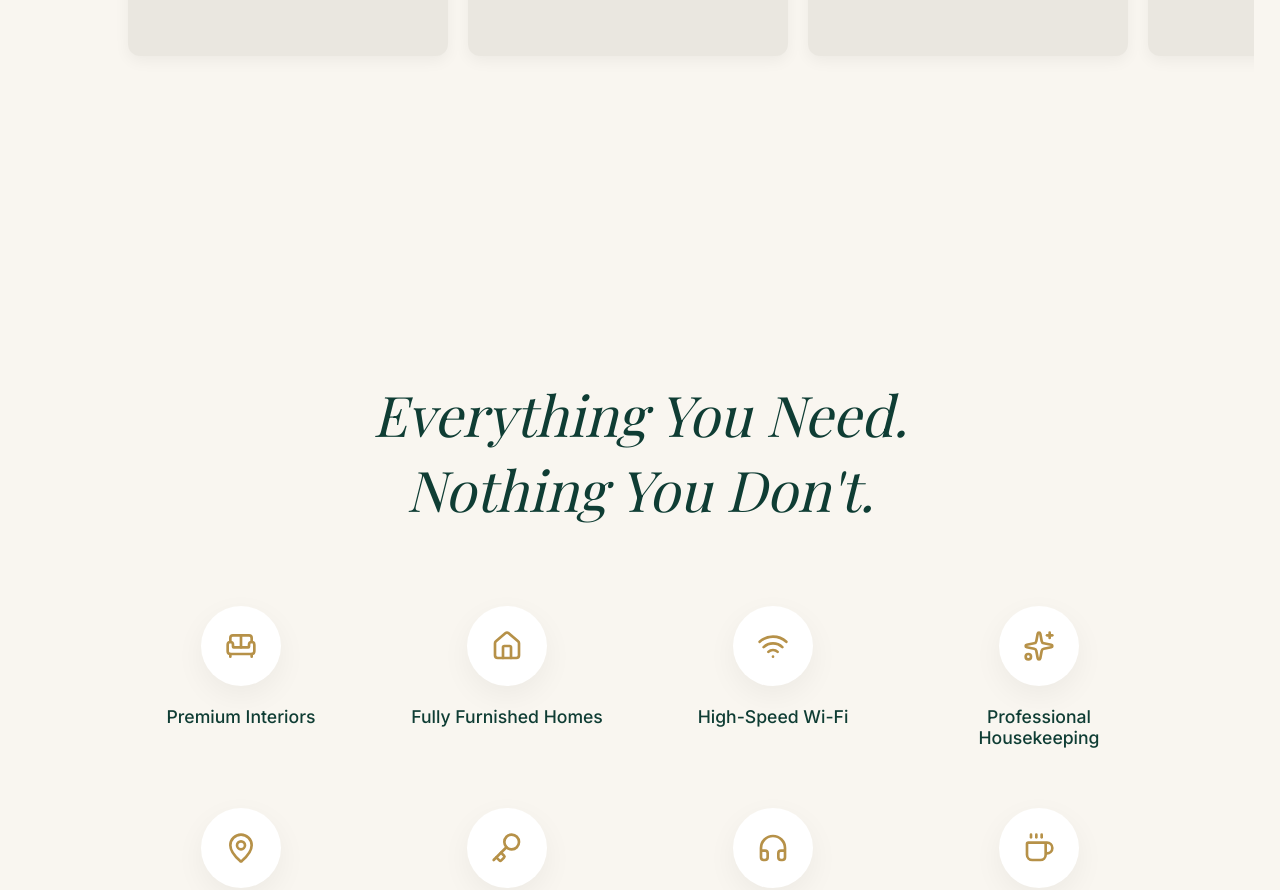
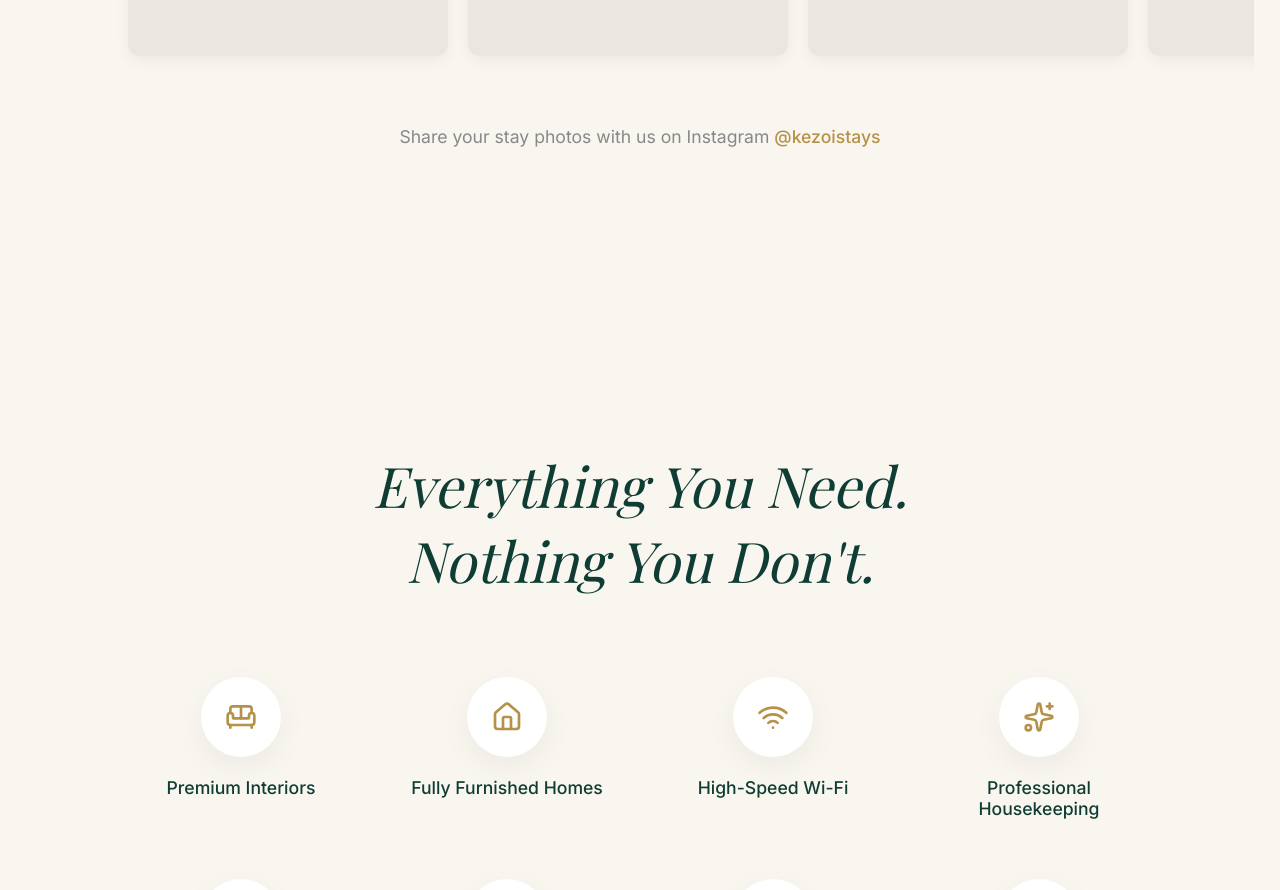
Before and after one commit to venky-7234/KEZOI-STAYS-WEBSITE, a React (Vite) app: page / in a window 1280 px wide. Shown: the part 4720-5610 px from the top of the page. Built offline with nearby package versions, Linux system fonts and the light colour scheme; a web font is replaced by a local one.

Commit message:
content(gallery): add instagram text and link below carousel

```diff
--- a/src/components/Gallery.css
+++ b/src/components/Gallery.css
@@ -96,3 +96,22 @@
   gap: 6px;
   box-shadow: 0 2px 5px rgba(0,0,0,0.1);
 }
+
+/* Gallery Footer */
+.gallery-footer {
+  text-align: center;
+  margin-top: 50px;
+  color: var(--color-grey);
+  font-size: 1.1rem;
+}
+
+.gallery-footer a {
+  color: var(--color-gold);
+  text-decoration: none;
+  font-weight: 500;
+  transition: color 0.3s ease;
+}
+
+.gallery-footer a:hover {
+  text-decoration: underline;
+}
--- a/src/components/Gallery.jsx
+++ b/src/components/Gallery.jsx
@@ -67,6 +67,10 @@ const Gallery = () => {
           </div>
         ))}
       </div>
+
+      <div className="gallery-footer">
+        <p>Share your stay photos with us on Instagram <a href="https://instagram.com/kezoistays" target="_blank" rel="noopener noreferrer">@kezoistays</a></p>
+      </div>
     </section>
   );
 };
```
